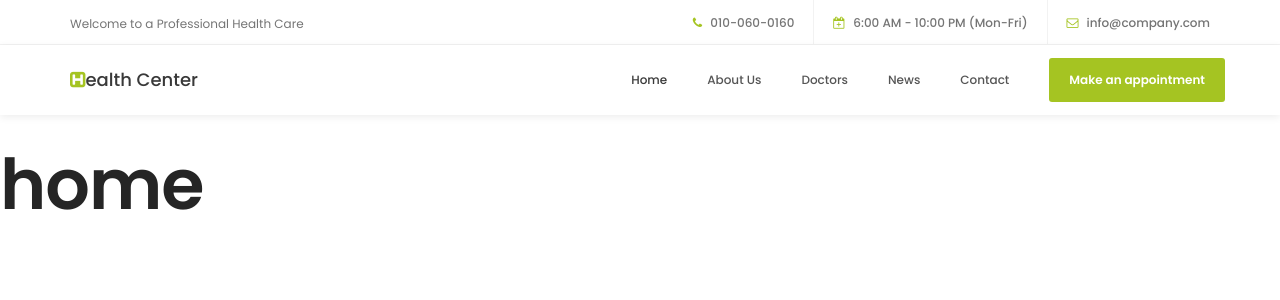
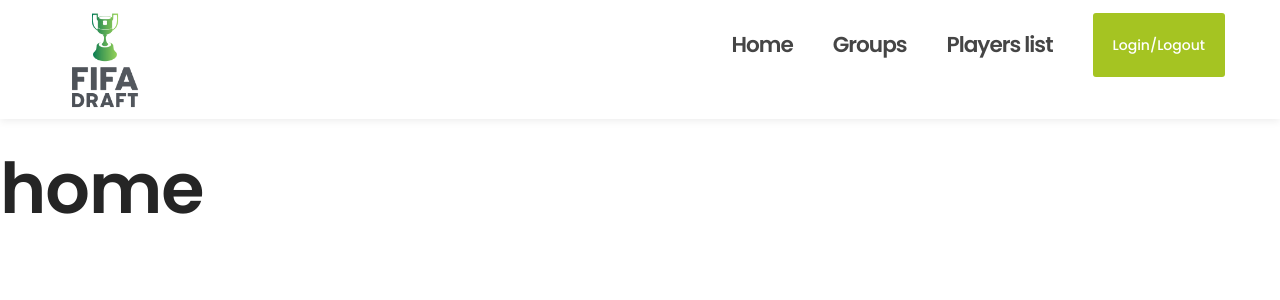
Before and after one commit to Grzegorz-Oledzki/fifa_draft_project, a Django app: page / in a window 1280 px wide. Shown: the top 300 px of the page. Run offline with Django 4.2, Linux system fonts and the light colour scheme; some libraries are stand-ins or nearby versions.

Commit message:
changes in templates

```diff
--- a/fifa_draft/templates/home.html
+++ b/fifa_draft/templates/home.html
@@ -1,4 +1,4 @@
-{% include 'index.html' %}
+{% extends 'index.html' %}
 {% load static %}
 
 {% block content %}
@@ -6,7 +6,6 @@
 <html lang="en">
 <head>
     <meta charset="UTF-8">
-    <title>Title</title>
 </head>
 <body>
 <h1>home</h1>
--- a/fifa_draft/urls.py
+++ b/fifa_draft/urls.py
@@ -2,5 +2,5 @@ from django.urls import path
 from fifa_draft import views
 
 urlpatterns = [
-    path('', views.home),
+    path('', views.home, name='home'),
 ]
--- a/templates/index.html
+++ b/templates/index.html
@@ -3,7 +3,7 @@
 <html lang="en">
 <head>
 
-     <title>Health - Medical Website Template</title>
+     <title>Fifa draft, make your own team!</title>
 <!--
 
 Template 2098 Health
@@ -30,65 +30,21 @@ http://www.tooplate.com/view/2098-health
 </head>
 <body id="top" data-spy="scroll" data-target=".navbar-collapse" data-offset="50">
 
-     <!-- PRE LOADER -->
-     <section class="preloader">
-          <div class="spinner">
-
-               <span class="spinner-rotate"></span>
-
-          </div>
-     </section>
+    <body>
+    {% include 'navbar.html' %}
+    {% if messages %}
+            {% for message in messages %}
+        <div class="alert alert--{{message.tags}}">
+            <p class="alert__message" > {{message}}</p>
+        </div>
+    {% endfor %}
+    {% endif %}
 
 
-     <!-- HEADER -->
-     <header>
-          <div class="container">
-               <div class="row">
+    {% block content %}
 
-                    <div class="col-md-4 col-sm-5">
-                         <p>Welcome to a Professional Health Care</p>
-                    </div>
-
-                    <div class="col-md-8 col-sm-7 text-align-right">
-                         <span class="phone-icon"><i class="fa fa-phone"></i> 010-060-0160</span>
-                         <span class="date-icon"><i class="fa fa-calendar-plus-o"></i> 6:00 AM - 10:00 PM (Mon-Fri)</span>
-                         <span class="email-icon"><i class="fa fa-envelope-o"></i> <a href="#">info@company.com</a></span>
-                    </div>
-
-               </div>
-          </div>
-     </header>
-
-
-     <!-- MENU -->
-     <section class="navbar navbar-default navbar-static-top" role="navigation">
-          <div class="container">
-
-               <div class="navbar-header">
-                    <button class="navbar-toggle" data-toggle="collapse" data-target=".navbar-collapse">
-                         <span class="icon icon-bar"></span>
-                         <span class="icon icon-bar"></span>
-                         <span class="icon icon-bar"></span>
-                    </button>
-
-                    <!-- lOGO TEXT HERE -->
-                    <a href="index.html" class="navbar-brand"><i class="fa fa-h-square"></i>ealth Center</a>
-               </div>
-
-               <!-- MENU LINKS -->
-               <div class="collapse navbar-collapse">
-                    <ul class="nav navbar-nav navbar-right">
-                         <li><a href="#top" class="smoothScroll">Home</a></li>
-                         <li><a href="#about" class="smoothScroll">About Us</a></li>
-                         <li><a href="#team" class="smoothScroll">Doctors</a></li>
-                         <li><a href="#news" class="smoothScroll">News</a></li>
-                         <li><a href="#google-map" class="smoothScroll">Contact</a></li>
-                         <li class="appointment-btn"><a href="#appointment">Make an appointment</a></li>
-                    </ul>
-               </div>
-
-          </div>
-     </section>
+    {% endblock content %}
+</body>
 
 
 {#     <!-- HOME -->#}
--- a/templates/navbar.html
+++ b/templates/navbar.html
@@ -1,5 +1,15 @@
 {% load static %}
-<section class="navbar navbar-default navbar-static-top" role="navigation">
+ <!-- PRE LOADER -->
+     <section class="preloader">
+          <div class="spinner">
+
+               <span class="spinner-rotate"></span>
+
+          </div>
+     </section>
+
+     <!-- MENU -->
+     <section class="navbar navbar-default navbar-static-top" role="navigation">
           <div class="container">
 
                <div class="navbar-header">
@@ -10,18 +20,17 @@
                     </button>
 
                     <!-- lOGO TEXT HERE -->
-                    <a href="index.html" class="navbar-brand"><i class="fa fa-h-square"></i>ealth Center</a>
-               </div>
+            <a href="{% url 'home' %}">
+            <img src="{% static 'images/site_logo1.png' %}" style='max-width:70px' />
+            </a></div>
 
                <!-- MENU LINKS -->
                <div class="collapse navbar-collapse">
                     <ul class="nav navbar-nav navbar-right">
-                         <li><a href="#top" class="smoothScroll">Home</a></li>
-                         <li><a href="#about" class="smoothScroll">About Us</a></li>
-                         <li><a href="#team" class="smoothScroll">Doctors</a></li>
-                         <li><a href="#news" class="smoothScroll">News</a></li>
-                         <li><a href="#google-map" class="smoothScroll">Contact</a></li>
-                         <li class="appointment-btn"><a href="#appointment">Make an appointment</a></li>
+                         <li><a href="#top" class="smoothScroll"><h4>Home</h4></a></li>
+                         <li><a href="#about" class="smoothScroll"><h4>Groups</h4></a></li>
+                         <li><a href="#team" class="smoothScroll"><h4>Players list</h4></a></li>
+                         <li class="appointment-btn"><a href="#appointment"><h5>Login/Logout</h5></a></li>
                     </ul>
                </div>
 
```
Also changed, not shown: static/images/full_site_logo.png (added), static/images/site_logo1.png (added).
